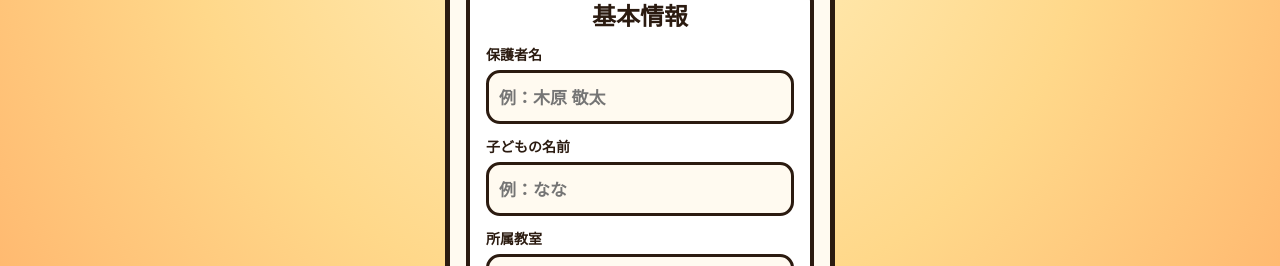
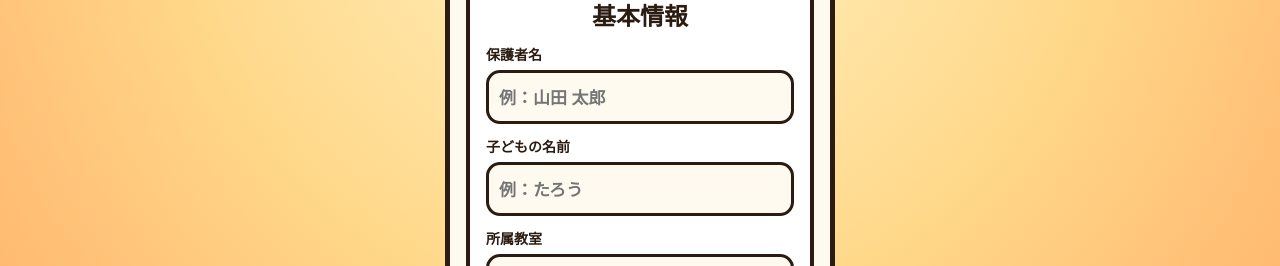
Before and after one commit to sowers-keita/sowers-monster, a Next.js app: page /register-child in a window 1280 px wide. Shown: the part 144-410 px from the top of the page. Built offline with nearby package versions, Linux system fonts and the light colour scheme; no server answers.

Commit message:
Add files via upload

```diff
--- a/app/register-child/page.tsx
+++ b/app/register-child/page.tsx
@@ -98,7 +98,7 @@ export default function RegisterChildPage() {
           className="input"
           value={parentName}
           onChange={(event) => setParentName(event.target.value)}
-          placeholder="例：木原 敬太"
+          placeholder="例：山田 太郎"
         />
 
         <label className="label">子どもの名前</label>
@@ -106,7 +106,7 @@ export default function RegisterChildPage() {
           className="input"
           value={childName}
           onChange={(event) => setChildName(event.target.value)}
-          placeholder="例：なな"
+          placeholder="例：たろう"
         />
 
         <label className="label">所属教室</label>
```
